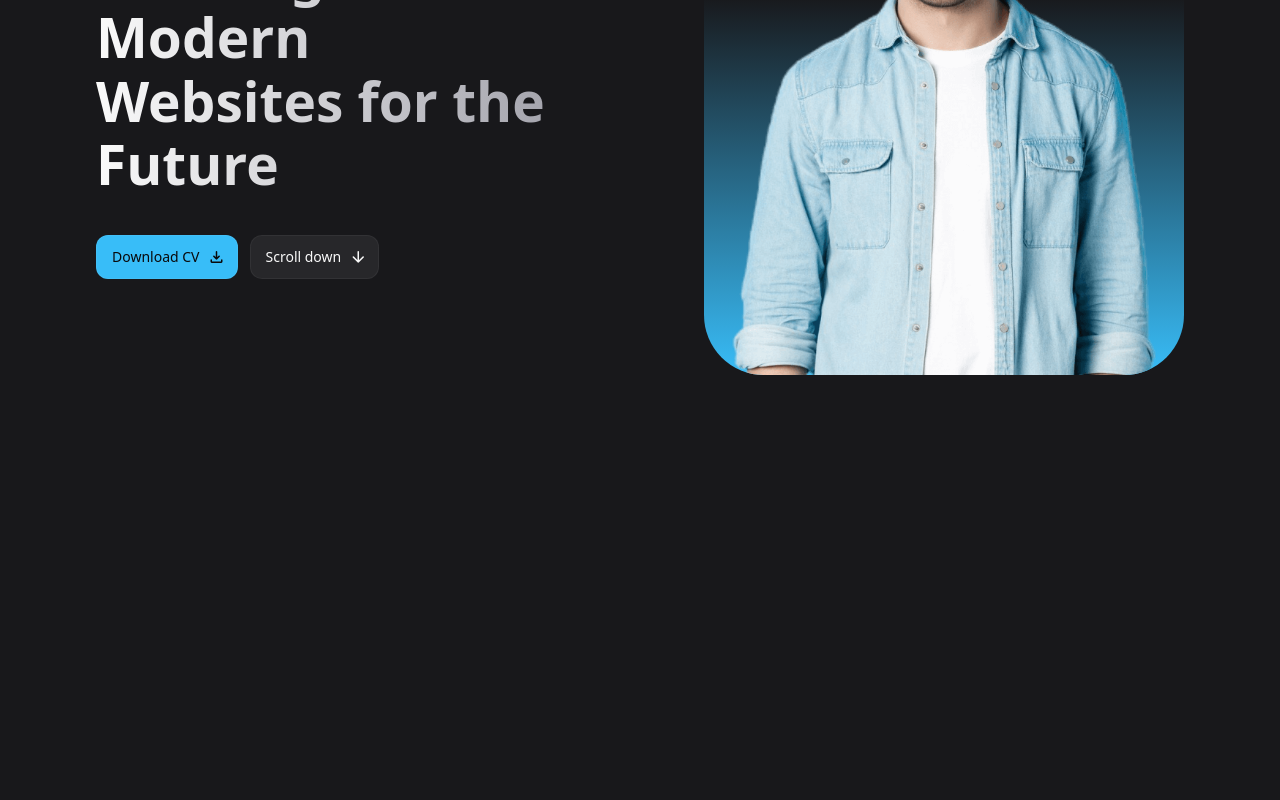
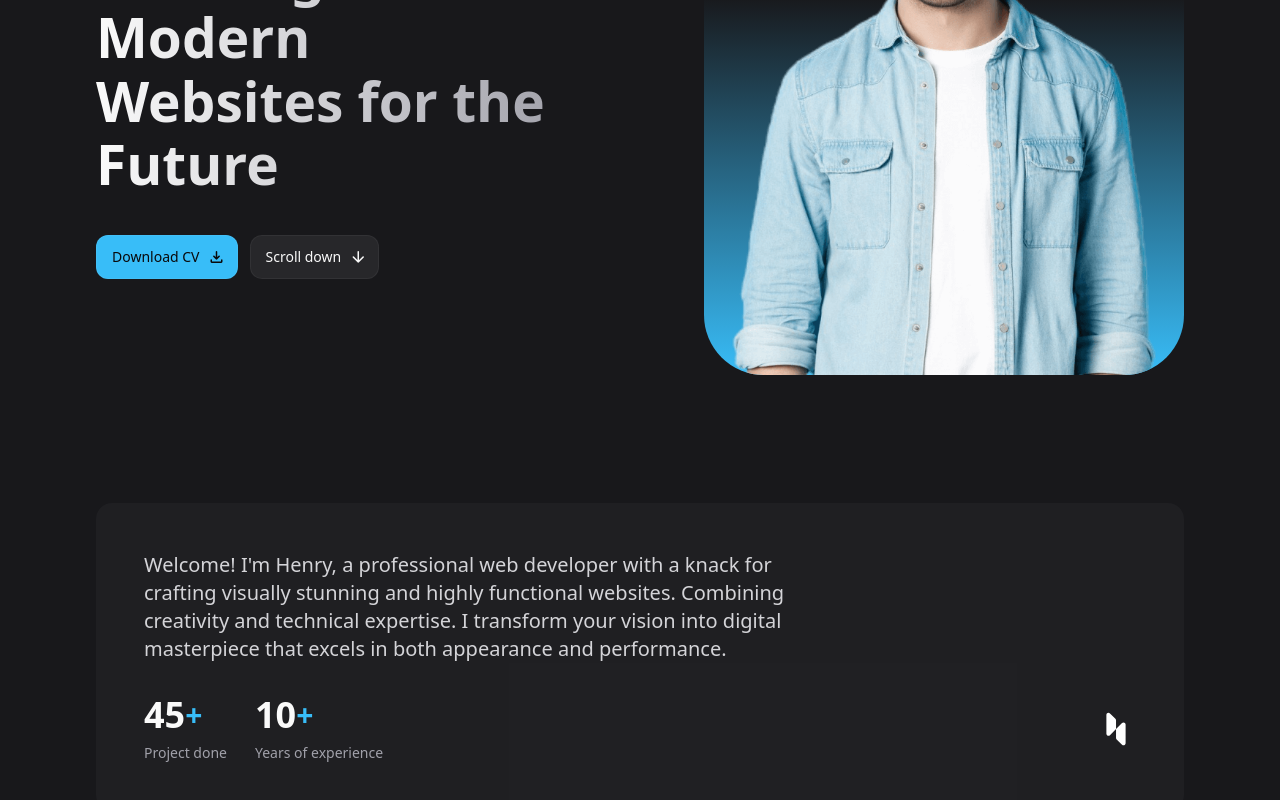
Before and after one commit to rafa543/rafael-araujo-portfolio, a React (Vite) app: page / in a window 1280 px wide. Shown: the part 354-1154 px from the top of the page. Before the commit the page ends 800 px from the top, so only its background shows below. Built offline with nearby package versions, Linux system fonts and the light colour scheme.

Commit message:
Finalizado About

```diff
--- a/src/App.jsx
+++ b/src/App.jsx
@@ -1,3 +1,4 @@
+import About from "./components/About";
 import Header from "./components/Header";
 import Hero from "./components/Hero";
 
@@ -7,6 +8,7 @@
       <Header />
       <main>
         <Hero />
+        <About />
       </main>
     </>
   );
--- /dev/null
+++ b/src/components/About.jsx
@@ -0,0 +1,53 @@
+const About = () => {
+  const aboutItems = [
+    {
+      label: "Project done",
+      number: 45,
+    },
+    {
+      label: "Years of experience",
+      number: 10,
+    },
+  ];
+
+  return (
+    <section id="about" className="section">
+      <div className="container">
+        <div className="bg-zinc-800/50 p-7 rounded-2xl md:p-12">
+          <p className="text-zinc-300 mb-4 md:mb-8 md:text-xl md:max-w-[60ch]">
+            Welcome! I&apos;m Henry, a professional web developer with a knack
+            for crafting visually stunning and highly functional websites.
+            Combining creativity and technical expertise. I transform your
+            vision into digital masterpiece that excels in both appearance and
+            performance.
+          </p>
+          <div className="flex flex-wrap items-center gap-4 md:gap-7">
+            {aboutItems.map(({ label, number }, key) => (
+              <div key={key}>
+                <div className="flex items-center md:mb-2">
+                  <span className="text-2xl font-semibold md:text-4xl">
+                    {number}
+                  </span>
+                  <span className="text-sky-400 font-semibold md:text-3xl">
+                    +
+                  </span>
+                </div>
+                <p className="text-sm text-zinc-400">{label}</p>
+              </div>
+            ))}
+
+            <img
+              className="ml-auto md:w-[40px] md:h-[40px]"
+              src="/src/assets/images/logo.svg"
+              alt="Logo"
+              width={30}
+              height={30}
+            />
+          </div>
+        </div>
+      </div>
+    </section>
+  );
+};
+
+export default About;
--- a/src/index.css
+++ b/src/index.css
@@ -91,3 +91,7 @@
 .btn-outline {
   @apply h-11 bg-zinc-800 hover:bg-zinc-700 active:bg-zinc-800;
 }
+
+.section {
+  @apply pt-20 lg:pt-32;
+}
```
